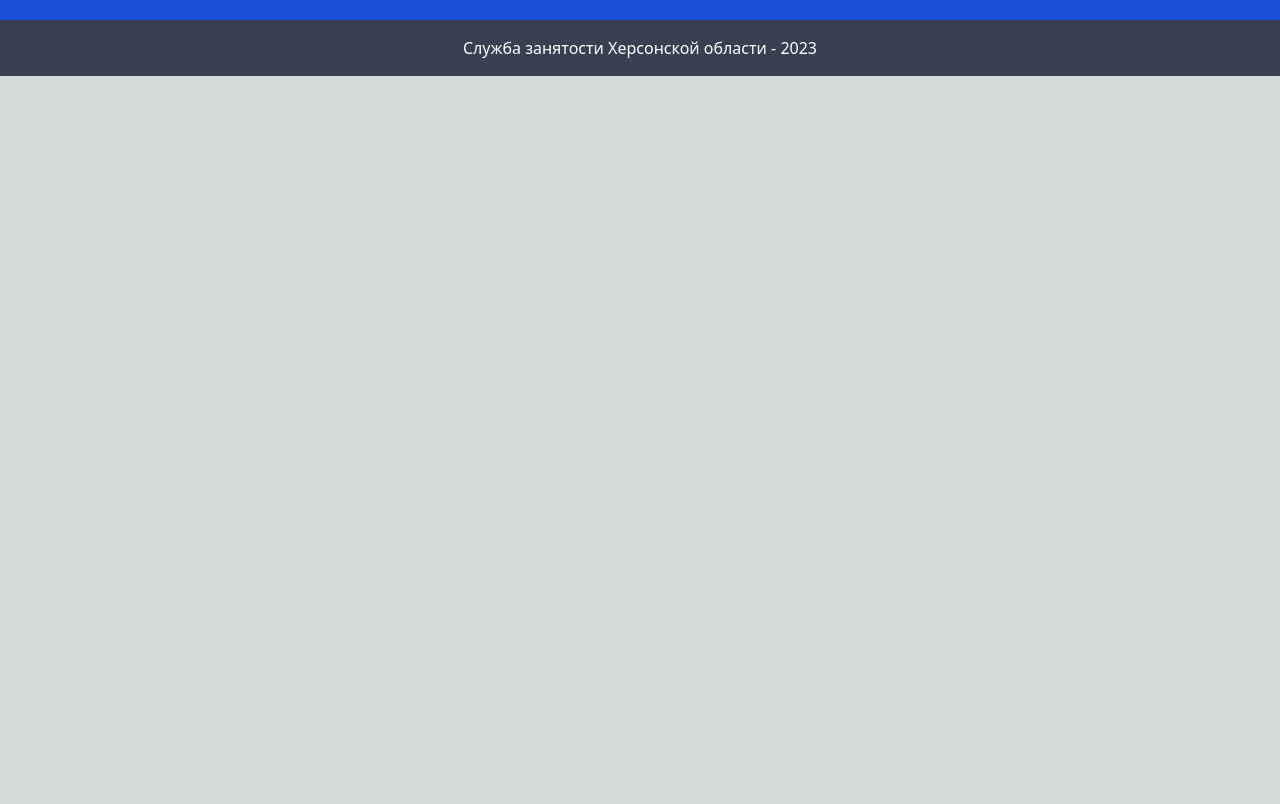
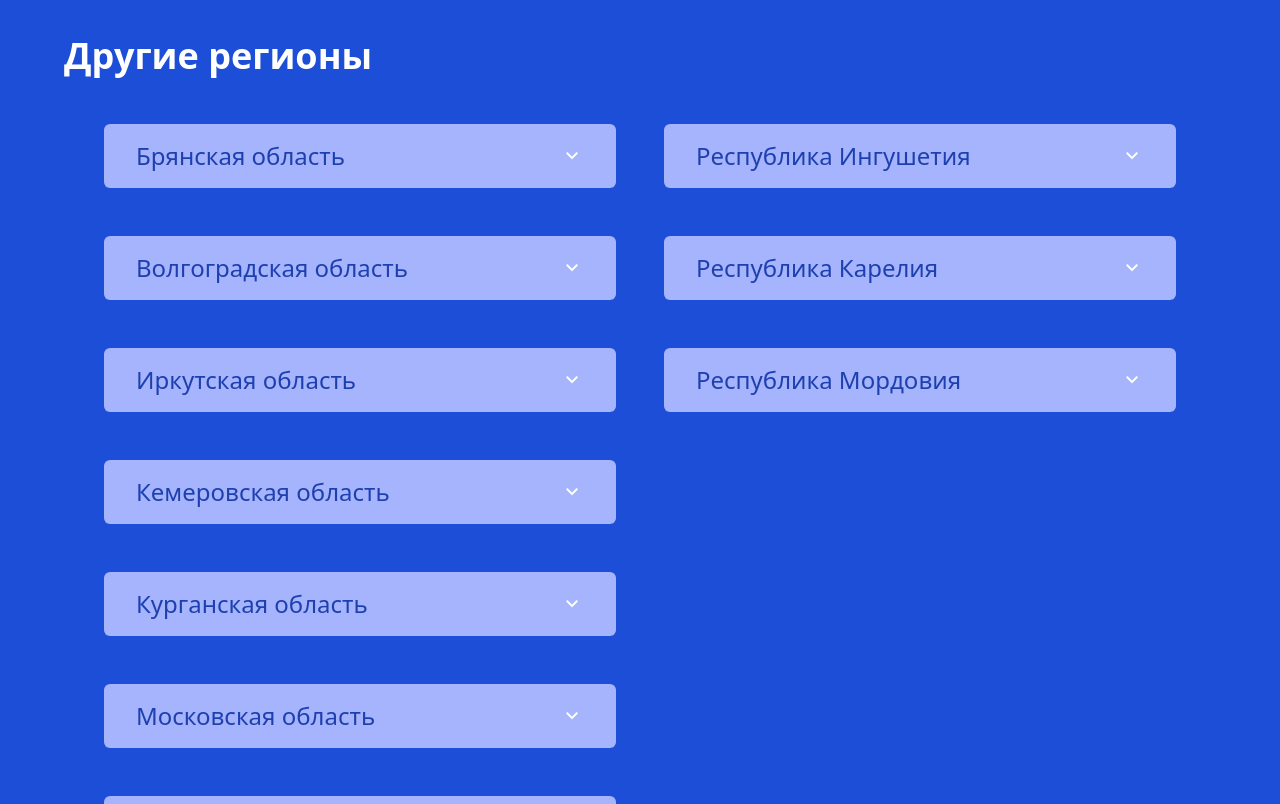
Before and after one commit to employmentservicesks/next-site, a Next.js app: page /jobs in a window 1280 px wide. Shown: the part 1720-2524 px from the top of the page. Before the commit the page ends 1796 px from the top, so only its background shows below. Built offline with nearby package versions, Linux system fonts and the light colour scheme.

Commit message:
new jobs

```diff
--- a/components/AccordionItem.js
+++ b/components/AccordionItem.js
@@ -1,14 +1,25 @@
 import { useEffect, useState } from "react";
 import { jobs } from "../helpers/jobs";
+import { otherJobs } from "../helpers/otherJobs";
 
-function AccordionItem({ region }) {
+const setList = (collection, region) => {
+  const items = collection[region].map((item) => item.trim());
+  const setItems = Array.from(new Set(items));
+  return setItems;
+}
+
+function AccordionItem({ region, collection }) {
   const [showAccordion, setShowAccordion] = useState(false);
   const [whiteList, setWhiteList] = useState([]);
 
   useEffect(() => {
-    const items = jobs[region].map((item) => item.trim());
-    const setItems = Array.from(new Set(items));
-    setWhiteList(setItems);
+    let list = undefined
+    if (collection) {
+      list = setList(jobs, region)
+    } else {
+      list = setList(otherJobs, region)
+    }
+    setWhiteList(list)
   }, [region]);
 
   return (
@@ -18,7 +29,7 @@ function AccordionItem({ region }) {
         className="text-2xl flex justify-between cursor-pointer select-none bg-gray-50 dark:bg-indigo-300 rounded-md py-4 px-8 items-center"
         onClick={() => setShowAccordion(!showAccordion)}
       >
-        <span className="dark:text-blue-800">{region} район</span>
+        <div><span className="dark:text-blue-800">{region}</span>{collection && <span className="dark:text-blue-800"> район</span>}</div>
         {showAccordion ? (
           <span className="material-symbols-outlined text-2xl">
             expand_less
--- /dev/null
+++ b/helpers/otherJobs.js
@@ -0,0 +1,148 @@
+export const otherJobs = {
+    "Брянская область": [
+        'настильщик материалов',
+        'технолог-конструктор',
+        'раскройщик материалов',
+        'Швея',
+        'Вязальщица текстильно-галантерейных изделий',
+        'Контролер материалов, изделий и лекал ',
+        'Электромонтер по ремонту и обслуживанию электрооборудования',
+        'Оператор швейного оборудования',
+    ],
+    "Волгоградская область": [
+        'Оператор шлихтовального оборудования 4 разряда',
+        'Прядильщик',
+        'Ткач',
+        'Швея',
+        'Шлихтовар',
+        'Оператор крутильного оборудования',
+        'Оператор сновального оборудования',
+        'Оператор тростильного оборудования',
+        'Оператор ленточного оборудования',
+        'Оператор мотального оборудования',
+        'Оператор сновального оборудования',
+        'Оператор узловязальной машины',
+        'Оператор чесального оборудования',
+        'Оператор шлихтовального оборудования',
+        'Прядильщик 1 разряда-5 разряда',
+        'Ставильщик',
+        'Ткач 1 разряда-5 разряда',
+        'Намотчик материалов и полуфабрикатов',
+        'Оператор крутильного оборудования',
+        'Оператор мотального оборудования',
+        'Оператор размоточной машины',
+    ],
+    "Республика Дагестан": [
+        'Сбивщик обуви',
+        'Мастер по пошиву верха обуви',
+        'Сборщица верха обуви',
+        'Заготовщик обуви',
+        'Сбивщик',
+        'Заготовщик',
+        'Кройщик',
+        'Строчник',
+        'Сбовщикобуви',
+        'Модельер-технолог',
+        'Вакансия отсутствует',
+        'Сборщик обуви',
+        'Швея мотористка',
+        'Заготовщики',
+        'Сбивщики',
+        'Швея мотористка',
+        'Контролер качества',
+        'Технолог-кoнструктор',
+        'Дизайнер-модельер',
+        'Швея',
+        'Швеи-мотористки',
+    ],
+    "Республика Ингушетия": [
+        'Технолог швейного производства',
+        'Швея',
+        'Затяжчик',
+        'Заготовщик',
+    ],
+    "Иркутская область": [
+        'Технолог',
+        'Настильщик-раскройщик ткани',
+        'Ведущий технолог',
+        'Портной',
+        'Технолог- конструктор',
+        'Швея',
+        'Технолог-механик',
+        'Сборщик заготовки',
+        'Раскройщик материалов верха',
+        'Комплектовщик',
+        'Инженер-испытатель технологической лаборатории',
+    ],
+    "Республика Карелия": [
+        'Швея',
+        'Сборщик деталей и изделий',
+        'Дублировщик',
+    ],
+    "Кемеровская область": [
+        'Швея'
+    ],
+    "Курганская область": [
+        'Швея',
+        'Технолог',
+        'Швея',
+        'Техник-технолог',
+        'Технолог-конструктор',
+        'Портной',
+        'Закройщик',
+        'Наладчик швейного оборудования',
+        'Ткач',
+        'Разнорабочие-упаковщики',
+        'Портной',
+        'Закройщик',
+        'Швея 2 разряда-6 разряда',
+        'Упаковщик',
+        'Закройщик',
+        'Кладовщик',
+        'Наладчик машин и оборудования',
+        'Ученик слесаря наладчика швейного оборудования',
+        'Швея - портная',
+        'Бригадир - швея',
+        'Конструктор - технолог',
+        'Раскройщик по лекалам',
+        'Начальник смены',
+        'Механик швейного оборудования',
+        'Швея',
+        'Портной',
+        'Технолог-конструктор',
+        'Закройщик',
+        'Мастер по перетяжки мебели',
+        'Администратор',
+        'Оператор по изготовлению одеял',
+        'Вакансия отсутствует',
+        'Мастер по пошиву и ремонту кожанных изделий',
+        'Швея 2 разряда 2 категории(класса)',
+    ],
+    "Московская область": [
+        'Закройщик',
+        'Наладчик технологического оборудования',
+        'Швея',
+        'Конструктор одежды',
+        'Фурнитурщик',
+        'Закройщик',
+        'Фурнитурщик',
+        'Гладильщик',
+        'Конструктор одежды',
+        'Технолог',
+        'Фурнитурщик',
+        'Гладильщик',
+        'Конструктор одежды',
+        'Технолог',
+        'Аппаратчик запаривания',
+        'Контролер технологического процесса',
+        'Прессовщик готовой продукции и отходов',
+        'Оператор вязально-прошивного оборудования',
+        'Оператор конвейерной линии',
+    ],
+    "Республика Мордовия": [
+        'Швея',
+        'Контролер ОТК',
+        'Оператор сновального оборудования',
+
+    ]
+}
--- a/pages/jobs.js
+++ b/pages/jobs.js
@@ -2,12 +2,12 @@ import Hero from "../components/Hero";
 import Layout from "../components/Layout";
 
 import { jobs } from "../helpers/jobs";
+import { otherJobs } from "../helpers/otherJobs";
 import AccordionItem from "../components/AccordionItem";
 import LineHR from "../components/LineHR";
 import TitlePageSecondary from "../components/TypographyElements/TitlePageSecondary";
 
-const Jobs = () => {
-  const createHeader = (jobsList, first) => {
+const createHeader = (jobsList, first, collection) => {
   const sorted = Object.keys(jobsList).sort();
   let headers;
 
@@ -16,10 +16,13 @@ const Jobs = () => {
   const DOMHeaders = [];
 
   for (const header of headers) {
-      DOMHeaders.push(<AccordionItem region={header} />);
+    DOMHeaders.push(<AccordionItem region={header} collection={collection} />);
   }
   return DOMHeaders;
 };
+
+const Jobs = () => {
+
 
   return (
     <Layout
@@ -66,10 +69,19 @@ const Jobs = () => {
         <LineHR />
         <div className="flex flex-wrap gap-x-12 justify-center">
           <div className="w-full md:max-w-md lg:max-w-lg 2xl:max-w-3xl">
-            {createHeader(jobs, true)}
+            {createHeader(jobs, true, true)}
           </div>
           <div className="w-full md:max-w-md lg:max-w-lg 2xl:max-w-3xl">
-            {createHeader(jobs)}
+            {createHeader(jobs, null, true)}
+          </div>
+        </div>
+        <TitlePageSecondary text='Другие регионы' />
+        <div className="flex flex-wrap gap-x-12 justify-center">
+          <div className="w-full md:max-w-md lg:max-w-lg 2xl:max-w-3xl">
+            {createHeader(otherJobs, true)}
+          </div>
+          <div className="w-full md:max-w-md lg:max-w-lg 2xl:max-w-3xl">
+            {createHeader(otherJobs)}
           </div>
         </div>
       </section>
```
Lines whose indentation alone changed are shown as unchanged.
